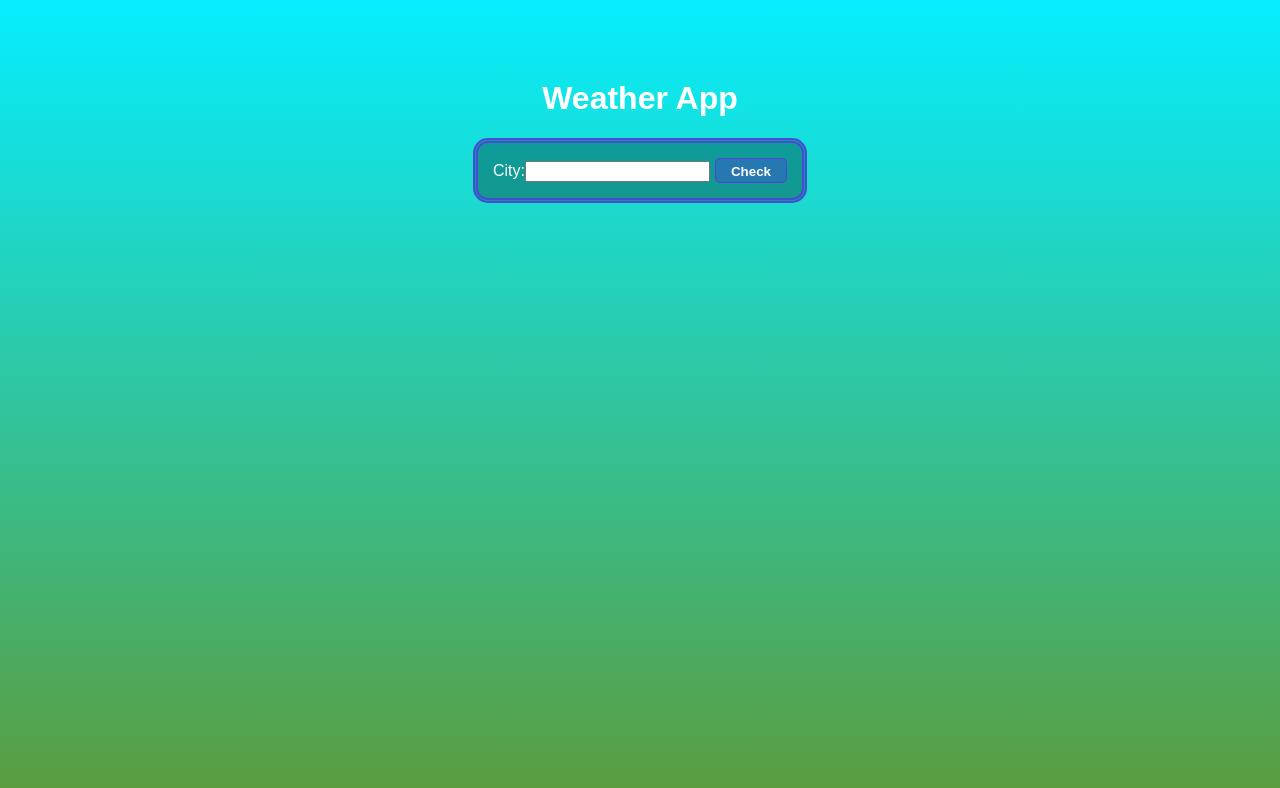
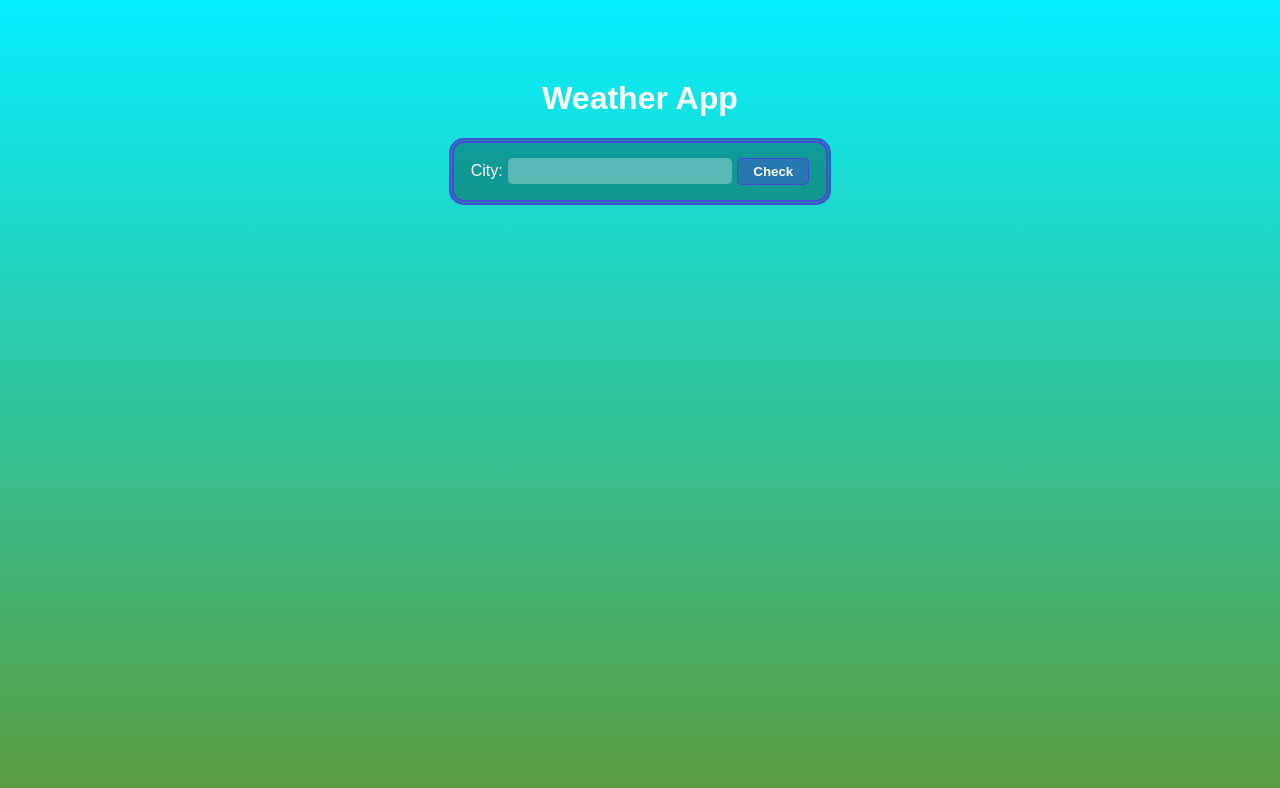
Before and after one commit to nima-m-git/weather-app-react, a React (Create React App) app: page / in a window 1280 px wide. Shown: the top 788 px of the page. Built offline with nearby package versions, Linux system fonts and the light colour scheme.

Commit message:
input styling

```diff
--- a/src/index.css
+++ b/src/index.css
@@ -33,7 +33,7 @@ p {
 }
 
 input[type=submit] {
-  height: 25px;
+  height: 100%;
   color: white;
   font-weight: 800;
   margin-left: 5px;
@@ -51,6 +51,21 @@ input[type=submit]:active {
   transform: scale(0.95);
 }
 
+input[type=text] {
+  background: rgba(255, 255, 255, 0.308);
+  border: none;
+  border-radius: 5px;
+  padding: 4px 10px;
+  color: white;
+  font-size: inherit;
+  max-width: 60%;
+  margin-left: 5px;
+}
+
+input:invalid {
+  box-shadow: none;
+}
+
 .weather-graphic {
   background-size: cover;
   background-repeat: no-repeat;
```
